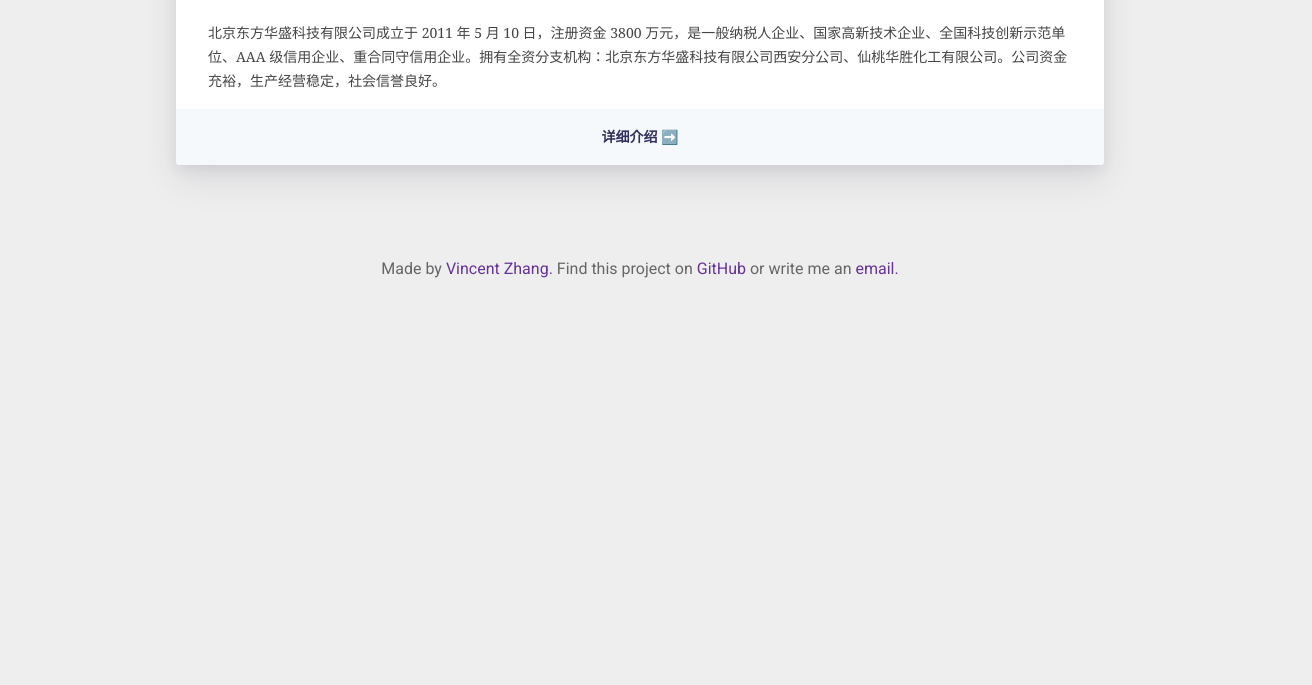
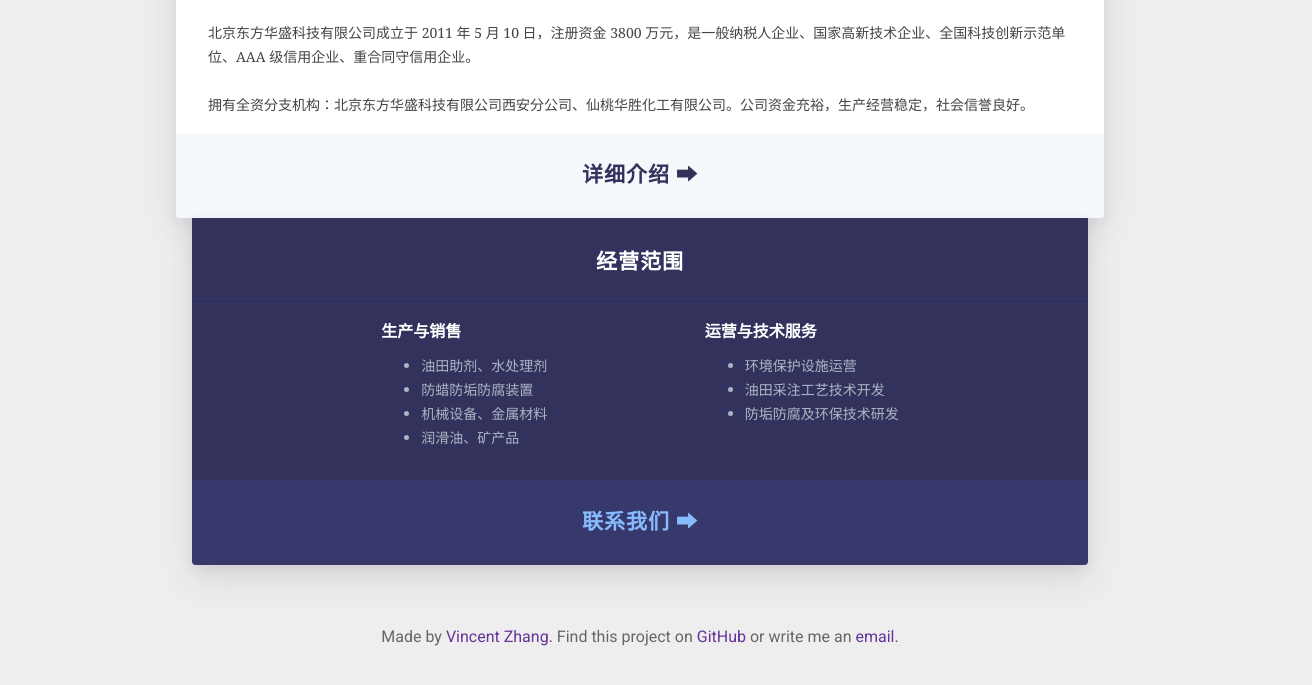
Before and after one commit to karuto/beijinghuasheng, a React app: page / in a window 1280 px wide. Shown: the part 517-1202 px from the top of the page, 1312 px wide, since content can reach past the window. Before the commit the page ends 858 px from the top, so only its background shows below. Built offline with nearby package versions, Linux system fonts and the light colour scheme.

Commit message:
Completed products section

```diff
--- a/src/components/Header/Header.css
+++ b/src/components/Header/Header.css
@@ -1,6 +1,6 @@
 .header {
   width: 100%;
-  padding: 16px;
+  padding: 16px 0;
   /* position: fixed; */
   background: white;
 }
--- a/src/components/Intro/Intro.css
+++ b/src/components/Intro/Intro.css
@@ -1,44 +1,106 @@
 .container {
   max-width: 960px;
-  margin: -16px 16px 32px;
-  border-radius: 4px;
-  background: white;
   box-shadow: 0 15px 35px rgb(50 50 93 / 10%), 0 5px 15px rgb(0 0 0 / 7%);
   overflow: hidden;
   font-size: 14px;
   line-height: 24px;
+  border-radius: 4px;
+}
+.container--primary {
+  composes: container;
+  background: white;
+  margin: -16px 16px 0;
+}
+.container--secondary {
+  composes: container;
+  background: rgb(50, 50, 93);
+  margin: 0 32px 0;
+  border-top-left-radius: 0;
+  border-top-right-radius: 0;
+  color: rgb(170, 183, 196);
 }
 .heading {
-  color: rgb(50, 50, 93);
   margin: 0 auto 24px;
   text-align: center;
   padding: 32px 32px 24px;
-  border-bottom-color: rgb(246, 249, 252);
   border-bottom-style: solid;
   border-bottom-width: 2px;
+  font-weight: 300;
+}
+.heading--primary {
+  composes: heading;
+  color: rgb(50, 50, 93);
+  border-bottom-color: rgb(246, 249, 252);
+}
+.heading--secondary {
+  composes: heading;
+  color: white;
+  border-bottom-color: rgba(85, 90, 191, 0.1)
 }
 .headingtext {
   font-size: 21px;
   line-height: 24px;
+  letter-spacing: 1px;
   margin: 0;
   padding: 0;
 }
 .intro {
   margin: 0;
   padding: 0 32px;
+  display: flex;
+}
+.intro--primary {
+  composes: intro;
   color: #444;
 }
+.intro--secondary {
+  composes: intro;
+  color: #BBB;
+  justify-content: space-evenly;
+}
+@media screen and (max-width: 767px) {
+  .intro--secondary {
+    flex-direction: column;
+  }
+}
+
 .action {
+  margin: 16px auto 0;
+  padding: 32px;
+  transition: all 1s ease;
+}
+.action--primary {
+  composes: action;
   background: rgb(246, 249, 252);
   color: rgb(50, 50, 93);
-  margin: 16px auto 0;
-  text-align: center;
-  padding: 16px 32px;
-  transition: all 1s ease;
 }
-.action:hover {
+.action--primary:hover {
   background: rgb(217, 229, 242); /* 10% darker */
 }
-.readmore {
+.action--secondary {
+  composes: action;
+  background: rgba(76, 80, 170, 0.2);
+  color: rgb(135, 187, 253);
+}
+.action--secondary:hover {
+  background: rgba(81, 86, 182, 0.2); /* 10% darker */
+}
+.actionText {
+  text-align: center;
+  font-size: 21px;
   font-weight: 900;
+  letter-spacing: 1px;
+  margin: 0;
+  padding: 0;
 }
+.subtitle {
+  color: white;
+  font-size: 16px;
+  font-weight: 700;
+  line-height: 16px;
+  margin: 0;
+  padding: 0;
+}
+.list {
+  color: rgb(170, 183, 196);
+}
--- a/src/components/Intro/Intro.js
+++ b/src/components/Intro/Intro.js
@@ -3,16 +3,46 @@
 
 function Intro () {
 	return (
-		<div className={styles.container}>
-			<div className={styles.heading}>
+		<div>
+		<section className={styles['container--primary']}>
+			<div className={styles['heading--primary']}>
 				<h2 className={styles.headingtext}>北京东方华盛简介</h2>
 			</div>
-			<p className={styles.intro}>
-				北京东方华盛科技有限公司成立于 2011 年 5 月 10 日，注册资金 3800 万元，是一般纳税人企业、国家高新技术企业、全国科技创新示范单位、AAA 级信用企业、重合同守信用企业。拥有全资分支机构：北京东方华盛科技有限公司西安分公司、仙桃华胜化工有限公司。公司资金充裕，生产经营稳定，社会信誉良好。
+			<p className={styles['intro--primary']}>
+				北京东方华盛科技有限公司成立于 2011 年 5 月 10 日，注册资金 3800 万元，是一般纳税人企业、国家高新技术企业、全国科技创新示范单位、AAA 级信用企业、重合同守信用企业。<br/><br/>
+				拥有全资分支机构：北京东方华盛科技有限公司西安分公司、仙桃华胜化工有限公司。公司资金充裕，生产经营稳定，社会信誉良好。
 			</p>
-			<div className={styles.action}>
-				<div className={styles.readmore}>详细介绍 ➡️</div>
+			<div className={styles['action--primary']}>
+				<h4 className={styles.actionText}>详细介绍 ➡</h4>
 			</div>
+		</section>
+		<section className={styles['container--secondary']}>
+			<div className={styles['heading--secondary']}>
+				<h2 className={styles.headingtext}>经营范围</h2>
+			</div>
+			<div className={styles['intro--secondary']}>
+				<section>
+					<h3 className={styles.subtitle}>生产与销售</h3>
+					<ul className={styles.list}>
+						<li>油田助剂、水处理剂</li>
+						<li>防蜡防垢防腐装置</li>
+						<li>机械设备、金属材料</li>
+						<li>润滑油、矿产品</li>
+					</ul>
+				</section>
+				<section>
+					<h3 className={styles.subtitle}>运营与技术服务</h3>
+					<ul className={styles.list}>
+						<li>环境保护设施运营</li>
+						<li>油田采注工艺技术开发</li>
+						<li>防垢防腐及环保技术研发</li>
+					</ul>
+				</section>
+			</div>
+			<div className={styles['action--secondary']}>
+				<h4 className={styles.actionText}>联系我们 ➡</h4>
+			</div>
+		</section>
 		</div>
 	);
 }
```
Also changed, not shown: dist/app.css, dist/app.js.
